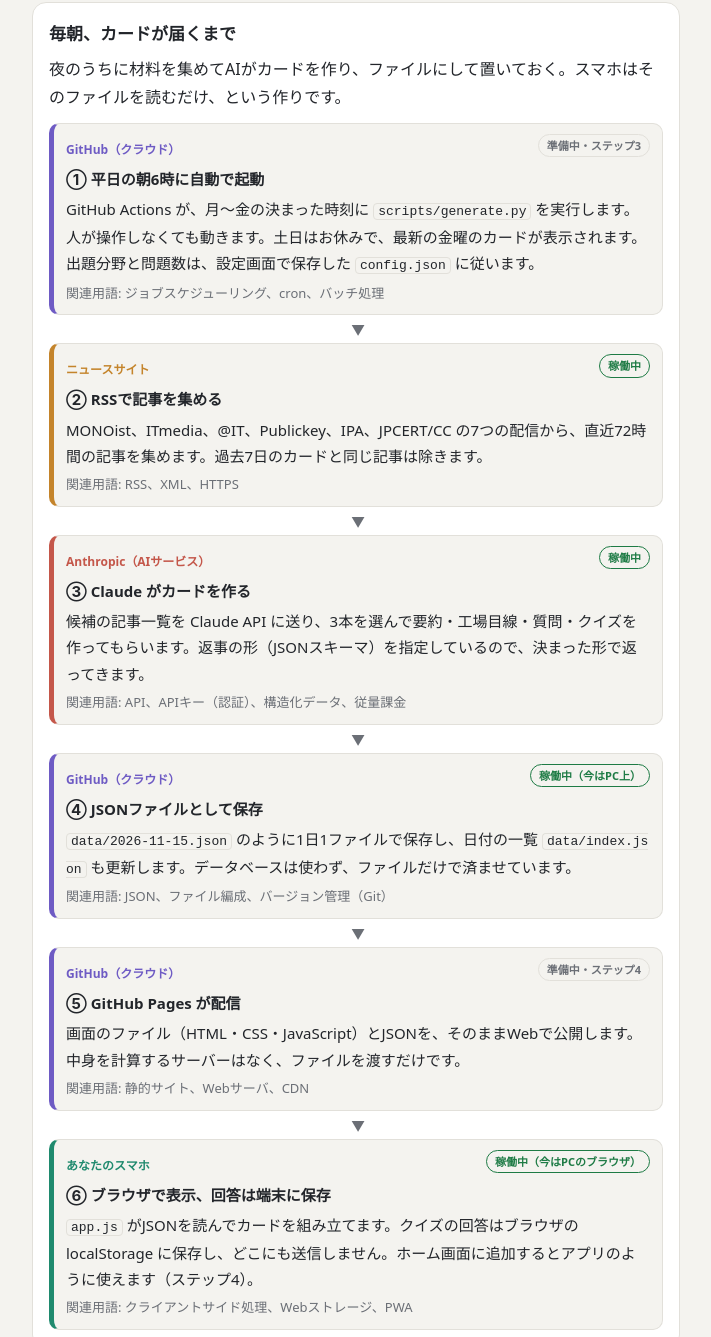
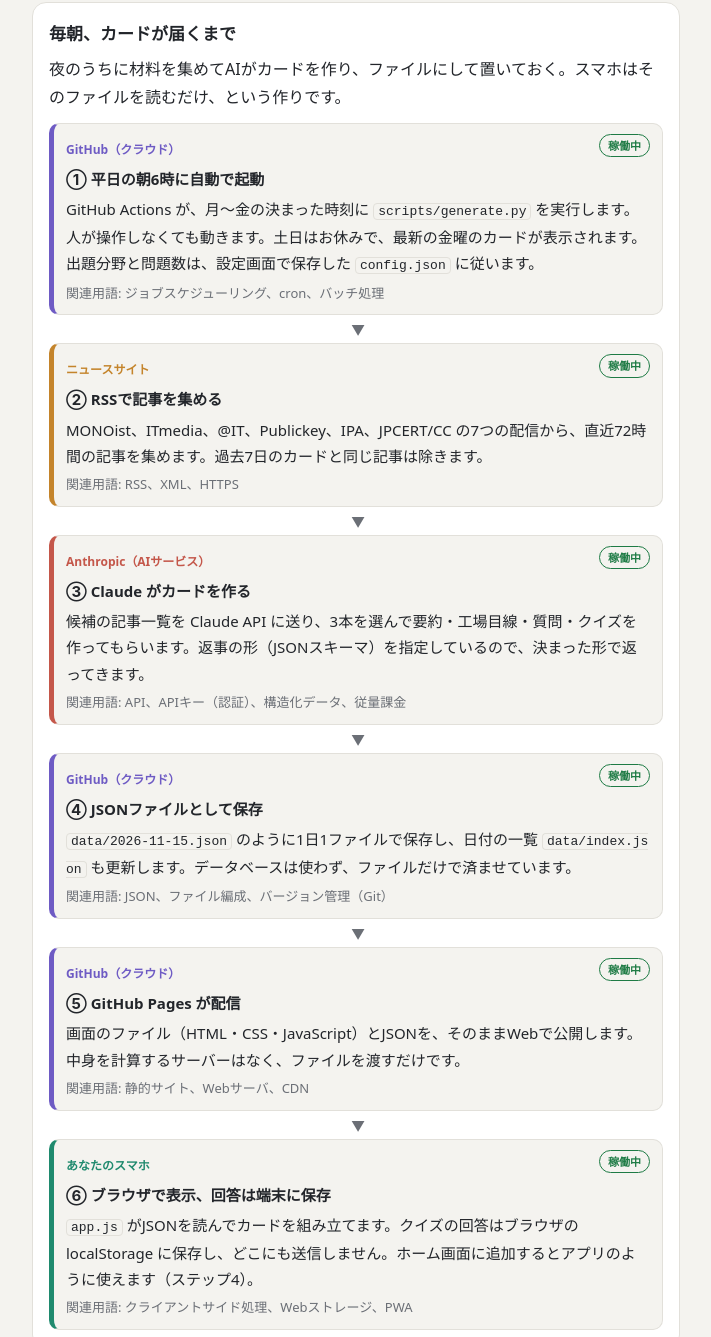
Before and after one commit to takumim0731-prog/asa-it, a plain HTML site: page about.html in a window 1280 px wide. Shown: the part 280-1617 px from the top of the page, without its empty margins (284-995 px from the left). Drawn offline with Linux system fonts and the light colour scheme.

Commit message:
ステップ3完了: READMEの進捗としくみページの稼働状況を更新
Co-Authored-By: Claude Opus 5.5 <noreply@anthropic.com>

```diff
--- a/about.html
+++ b/about.html
@@ -34,7 +34,7 @@
       <ol class="flow">
         <li class="step loc-github">
           <span class="where">GitHub（クラウド）</span>
-          <span class="status todo">準備中・ステップ3</span>
+          <span class="status ok">稼働中</span>
           <h3>① 平日の朝6時に自動で起動</h3>
           <p>GitHub Actions が、月〜金の決まった時刻に <code>scripts/generate.py</code> を実行します。人が操作しなくても動きます。土日はお休みで、最新の金曜のカードが表示されます。出題分野と問題数は、設定画面で保存した <code>config.json</code> に従います。</p>
           <p class="terms">関連用語: ジョブスケジューリング、cron、バッチ処理</p>
@@ -58,7 +58,7 @@
 
         <li class="step loc-github">
           <span class="where">GitHub（クラウド）</span>
-          <span class="status ok">稼働中（今はPC上）</span>
+          <span class="status ok">稼働中</span>
           <h3>④ JSONファイルとして保存</h3>
           <p><code>data/2026-11-15.json</code> のように1日1ファイルで保存し、日付の一覧 <code>data/index.json</code> も更新します。データベースは使わず、ファイルだけで済ませています。</p>
           <p class="terms">関連用語: JSON、ファイル編成、バージョン管理（Git）</p>
@@ -66,7 +66,7 @@
 
         <li class="step loc-github">
           <span class="where">GitHub（クラウド）</span>
-          <span class="status todo">準備中・ステップ4</span>
+          <span class="status ok">稼働中</span>
           <h3>⑤ GitHub Pages が配信</h3>
           <p>画面のファイル（HTML・CSS・JavaScript）とJSONを、そのままWebで公開します。中身を計算するサーバーはなく、ファイルを渡すだけです。</p>
           <p class="terms">関連用語: 静的サイト、Webサーバ、CDN</p>
@@ -74,7 +74,7 @@
 
         <li class="step loc-phone">
           <span class="where">あなたのスマホ</span>
-          <span class="status ok">稼働中（今はPCのブラウザ）</span>
+          <span class="status ok">稼働中</span>
           <h3>⑥ ブラウザで表示、回答は端末に保存</h3>
           <p><code>app.js</code> がJSONを読んでカードを組み立てます。クイズの回答はブラウザの localStorage に保存し、どこにも送信しません。ホーム画面に追加するとアプリのように使えます（ステップ4）。</p>
           <p class="terms">関連用語: クライアントサイド処理、Webストレージ、PWA</p>
```
Also changed, not shown: 1 other file.
